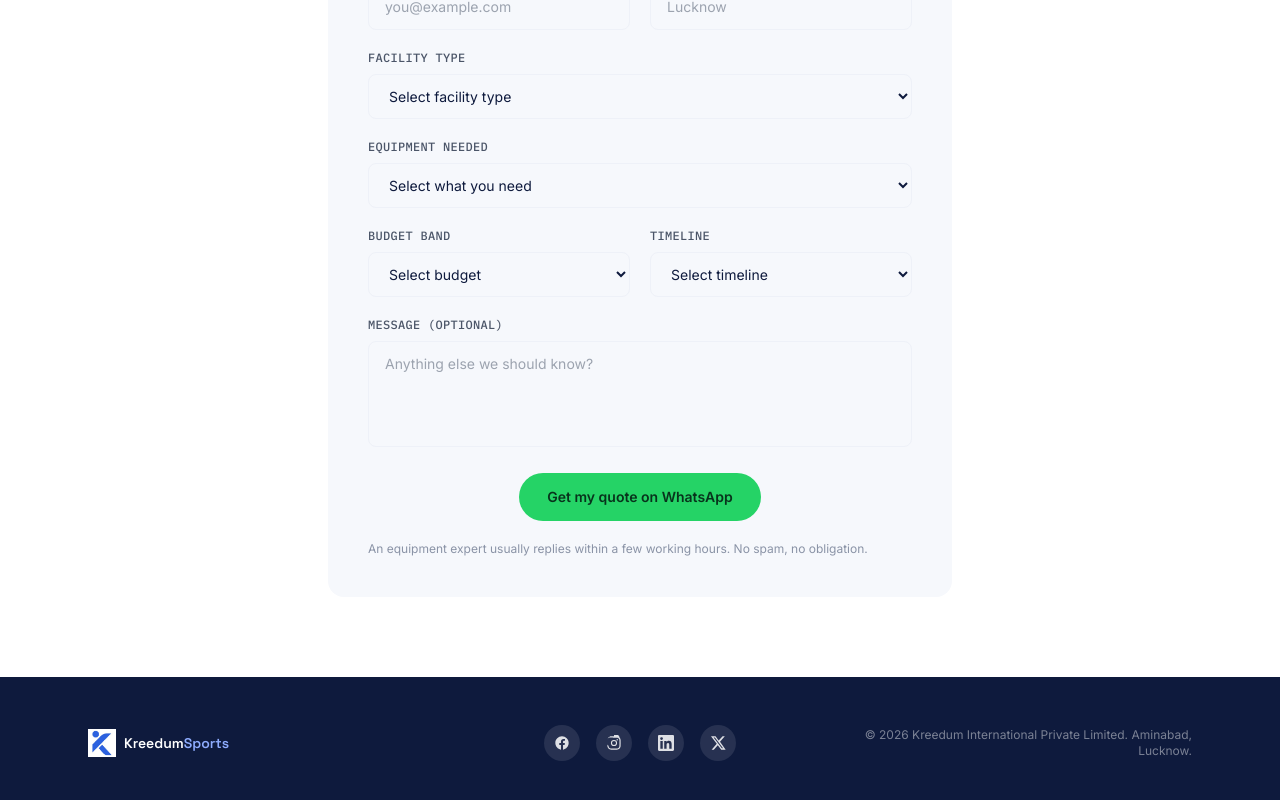
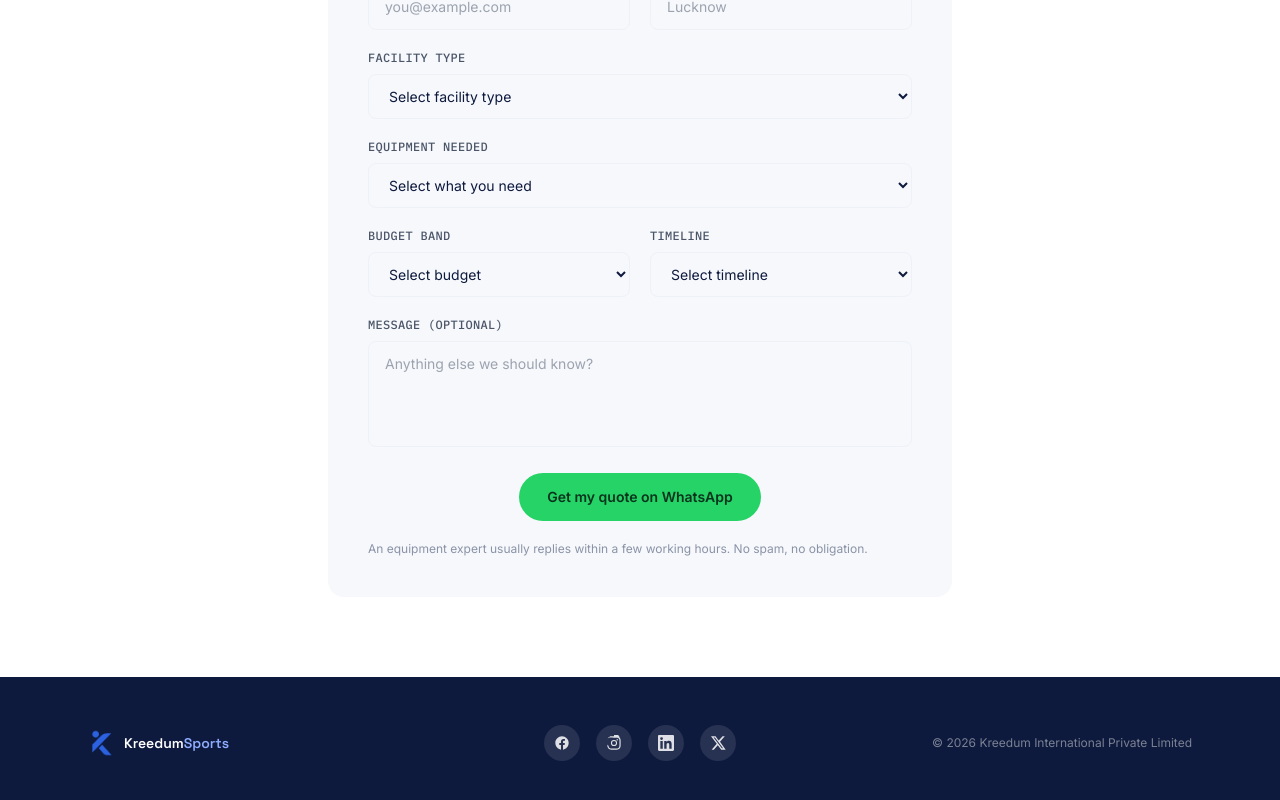
Before and after one commit to potterheadvibhor/kreedum-sports, a React (Vite) app: page /quote in a window 1280 px wide. Shown: the part 792-1592 px from the top of the page. Built offline with nearby package versions, Linux system fonts and the light colour scheme.

Commit message:
feat : change logo file

```diff
--- a/src/components/layout/Footer.jsx
+++ b/src/components/layout/Footer.jsx
@@ -1,6 +1,6 @@
 import { COLORS } from "../../config/theme";
 import SocialLinks from "../common/SocialLinks";
-import logo from "../../assets/logo.jpg";
+import logo from "../../assets/logo.png";
 
 
 export default function Footer() {
@@ -17,7 +17,7 @@ export default function Footer() {
           <SocialLinks />
         </div>
         <p className="font-body text-xs text-center md:text-right" style={{ color: "rgba(255,255,255,0.45)" }}>
-          © {new Date().getFullYear()} Kreedum International Private Limited. Aminabad, Lucknow.
+          © {new Date().getFullYear()} Kreedum International Private Limited
         </p>
       </div>
     </footer>
--- a/src/components/layout/Nav.jsx
+++ b/src/components/layout/Nav.jsx
@@ -6,7 +6,7 @@ import { PHONE_NUMBER_DISPLAY, PHONE_NUMBER_TEL } from "../../config/contact";
 import { useScrolled } from "../../hooks/useScrolled";
 import { scrollToId } from "../../utils/scrollToId";
 import { PhoneIcon } from "../common/Icons";
-import logo from "../../assets/logo.jpg";
+import logo from "../../assets/logo.png";
 
 
 export default function Nav() {
--- a/src/pages/QuotePage.jsx
+++ b/src/pages/QuotePage.jsx
@@ -12,7 +12,7 @@ import {
 import { openWhatsApp, isValidIndianMobile } from "../utils/whatsapp";
 import { PhoneIcon, CheckCircleIcon } from "../components/common/Icons";
 import Footer from "../components/layout/Footer";
-import logo from "../assets/logo.jpg";
+import logo from "../assets/logo.png";
 
 
 function QuoteNav() {
```
Also changed, not shown: src/assets/logo.jpg (deleted), src/assets/logo.png (added).
